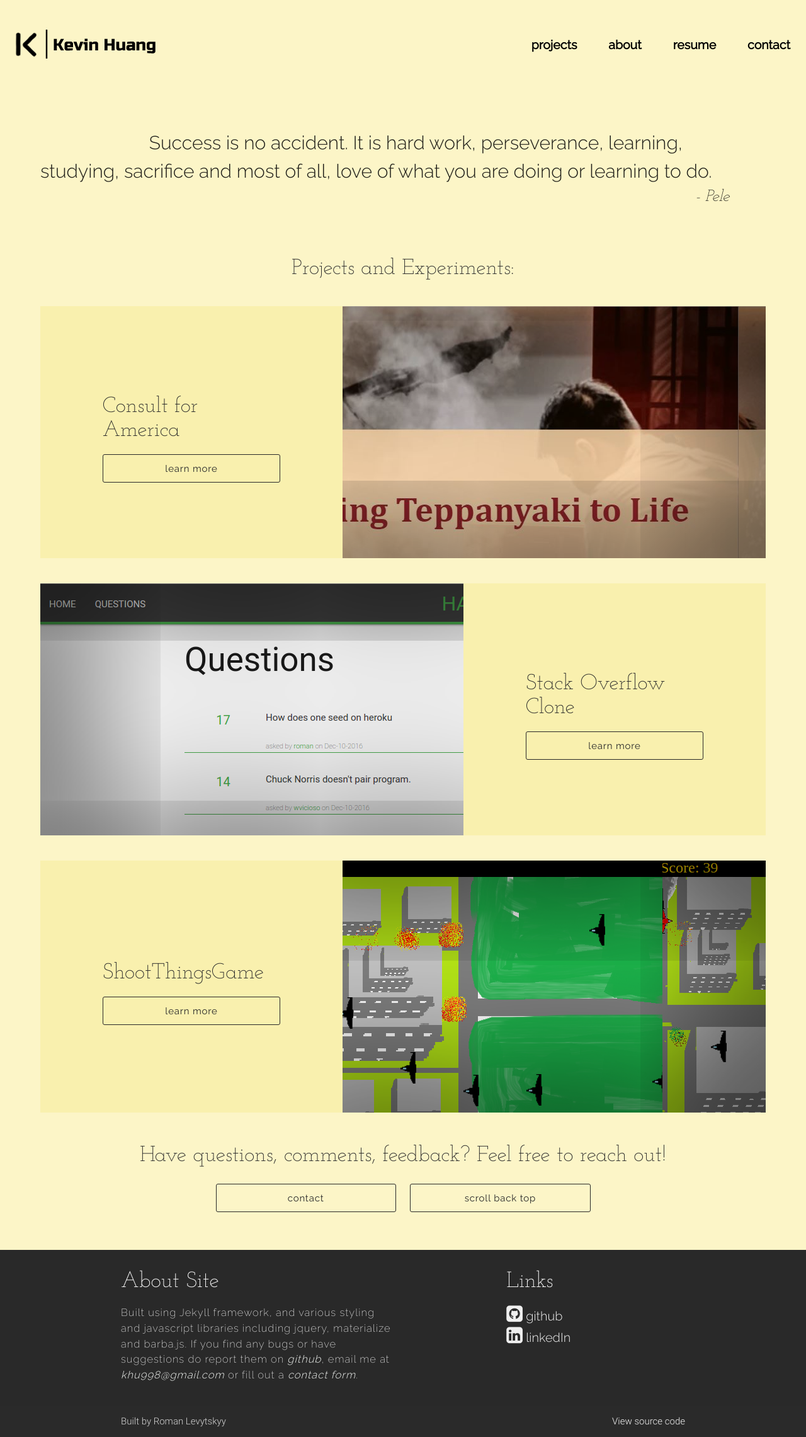
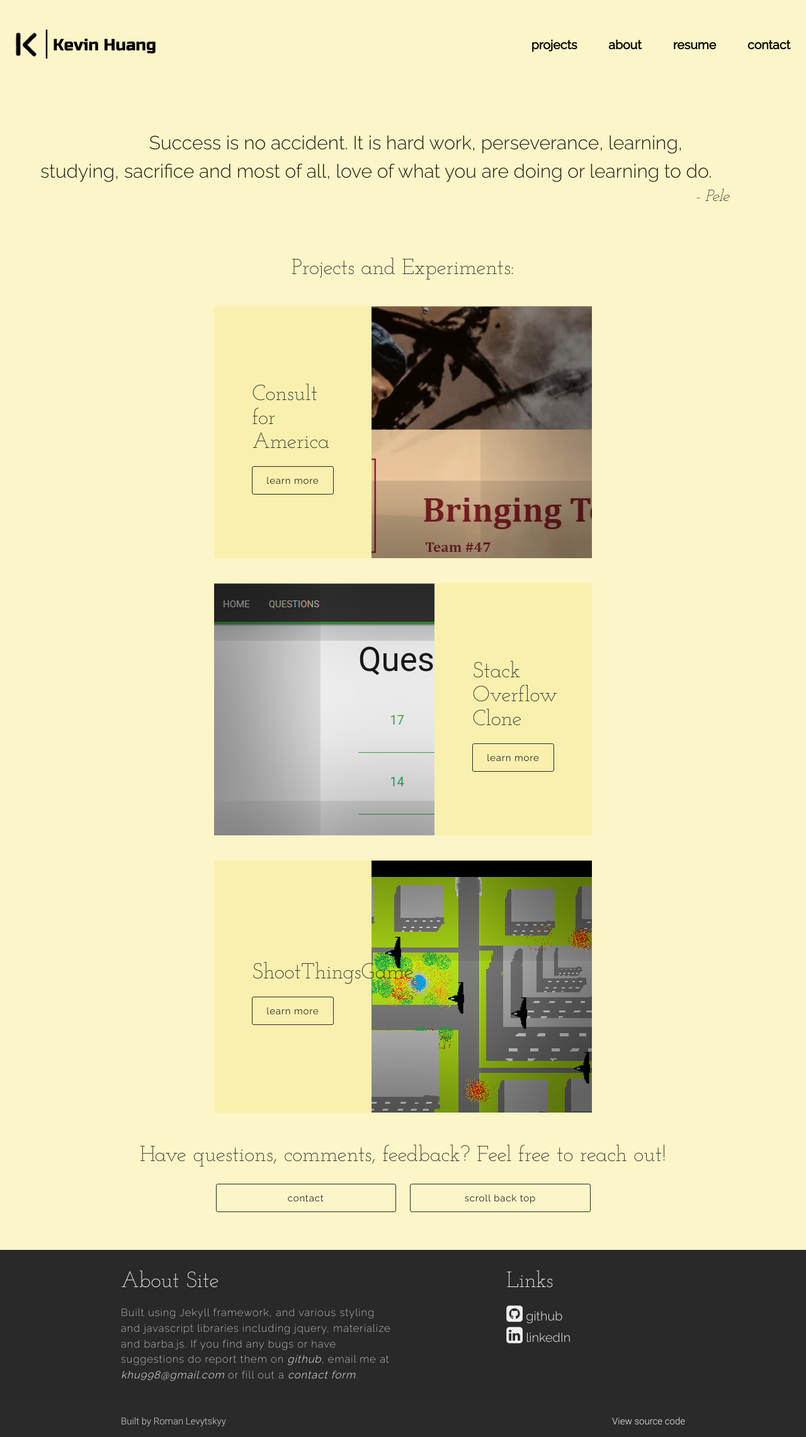
Before and after one commit to khu998/khu998.github.io, a Jekyll site: the page built from projects.html, in a window 1280 px wide. Shown: the whole page at 63% size. Built offline with Jekyll 4.4.1, drawn with Linux system fonts in a browser that asks for light colours; nearby versions of some CDN libraries.

Commit message:
Update project_box.html

```diff
--- a/_includes/project_box.html
+++ b/_includes/project_box.html
@@ -1,4 +1,4 @@
-<div class="project row" style="background-image: url({{project.cover}}); ">
+<div class="project row" style="background-image: url({{project.cover}}); height:400px; width:600px">
   <div class="cover {% cycle 'left', 'right'%} col m5 s12">
     <div class="valign-wrapper">
       <div class="col s8 offset-s2">
```
